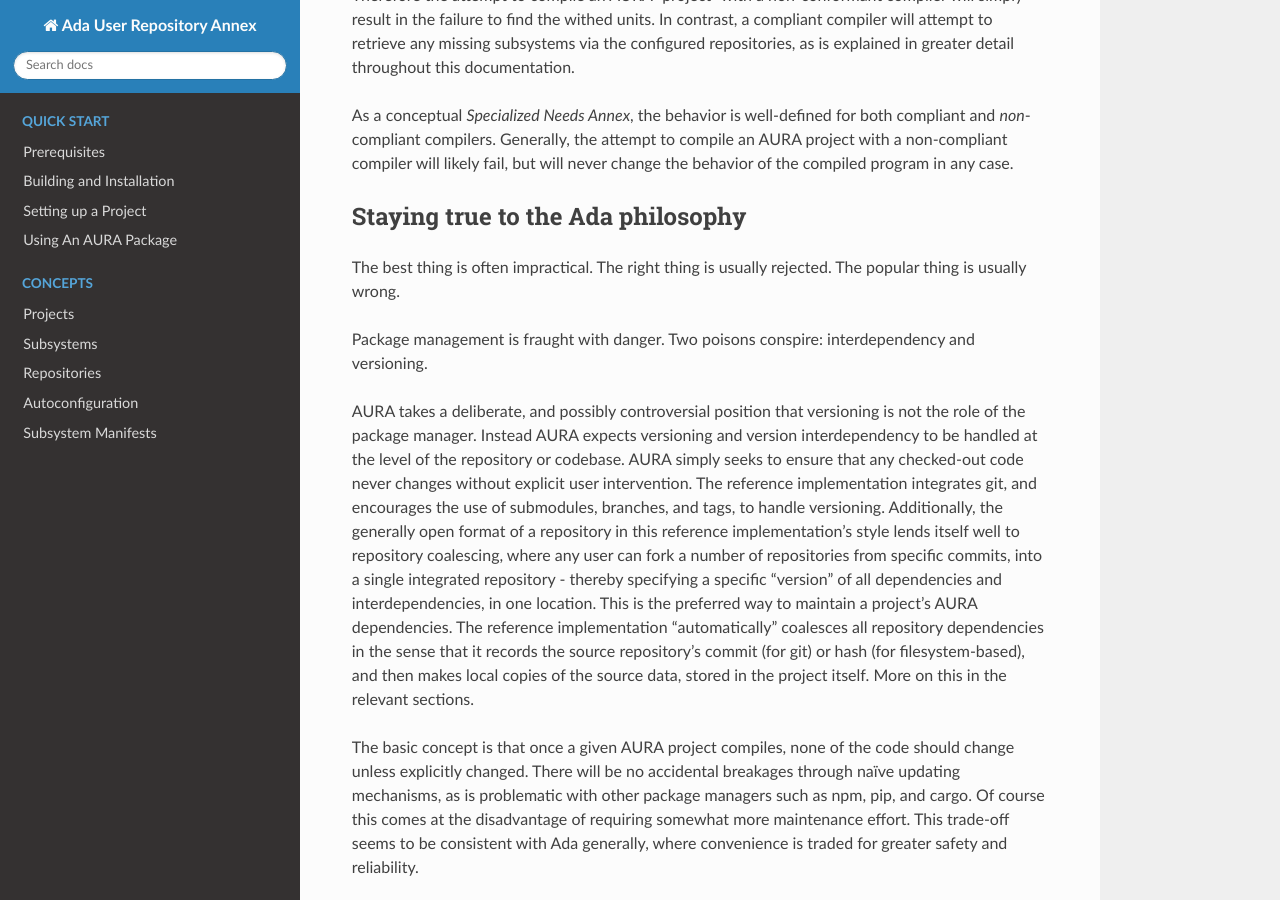
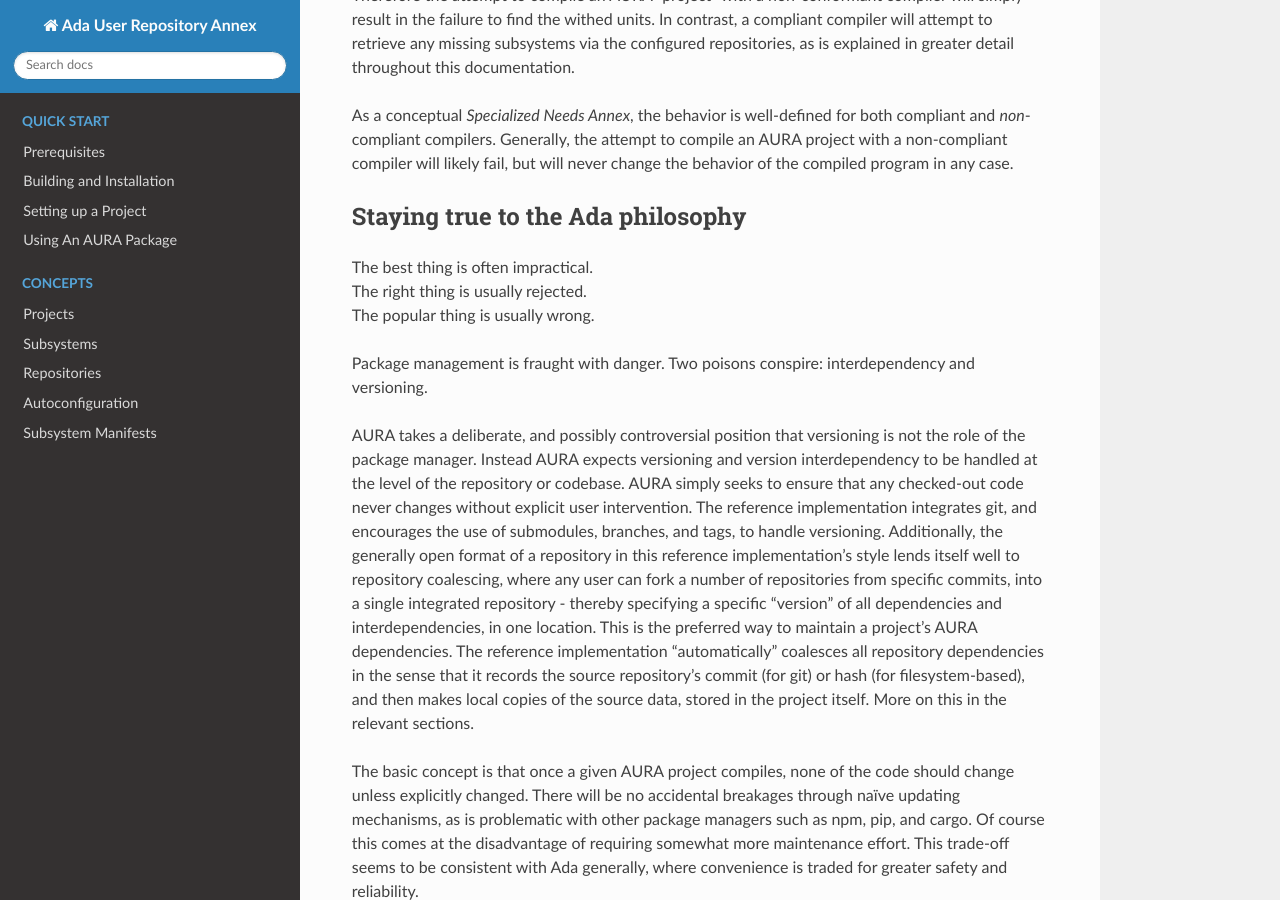
Before and after one commit to annexi-strayline/AURA-docs, a Sphinx documentation site: the page built from source/index.rst, in a window 1280 px wide and 900 px high, scrolled down 2009 px. Built offline with Sphinx 7.4.7 and the Read the Docs theme 2.0.0, drawn with Linux system fonts in a browser that asks for light colours.

Commit message:
Checkpoint

```diff
--- a/source/concepts/projects.rst
+++ b/source/concepts/projects.rst
@@ -3,15 +3,15 @@
 
 An AURA *project* is, specifically, any distinct Ada *program library* [#armdef_library]_ that contains an AURA subsystem (the package AURA and its children). This includes contexts where the implementation automatically generates one.
 
-In laymen's terms, a project is the codebase of a program excluding the :doc:`repository <repositories>`-sourced AURA subsystems, but including the AURA root packages. Recall that a *program* in the Ada sense can be more than one executable (*partition*)[#armdef_program]_. Similarly, an AURA project can produce multiple partitions from a single codebase.
+In laymen's terms, a project is the codebase of a program excluding the :doc:`repository <repositories>`-sourced AURA subsystems, but including the AURA root packages. Recall that a *program* in the Ada sense can be more than one executable (*partition*) [#armdef_program]_. Similarly, an AURA project can produce multiple partitions from a single codebase.
 
 Reference Implementation
 ------------------------
 
-For the AS reference implementation, a *project* is further defined as any directory on the file system that either contains the AURA subsystem packages, or is the *current directory* when the AURA CLI tool is run.
+For reference implementation, a *project* is further defined as any directory on the file system that either contains the AURA subsystem packages, or is the *current directory* when the AURA CLI tool is run.
 
 The AURA CLI will auto-generate the basic AURA subsystem packages in the *current directory* if they are not found.
 
 .. [#armdef_library] The `Ada Reference Manual <http://www.ada-auth.org/standards/rm12_w_tc1/html/RM-10.html>`_ defines a *program library* as follows: "An implementation may support a concept of a program library (or simply, a “library”), which contains library_items and their subunits. Library units may be organized into a hierarchy of children, grandchildren, and so on."
 
-.. [#armdef_program]
+.. [#armdef_program] The `Ada Reference Manual <http://www.ada-auth.org/standards/rm12_w_tc1/html/RM-10.html>`_ defines a *program* as follows: "A *program* is a set of *partitions*, each of which may execute in a separate address space, possibly on a separate computer. "
--- a/source/concepts/subsystems.rst
+++ b/source/concepts/subsystems.rst
@@ -1,7 +1,7 @@
 Subsystems
 ==========
 
-The Ada Reference Manual defines a *subsystem* as a *root* library unit together with all of its children. [#f1]_ A root library unit is essentially a library unit declared without a prefixed name (more specifically, a first child of package Standard). [#f2]_
+The Ada Reference Manual defines a *subsystem* as a *root* library unit together with all of its children [#f1]_. A root library unit is essentially a library unit declared without a prefixed name (more specifically, a first child of package Standard) [#f2]_.
 
 Ada was originally designed as a language for *programming in the large*, which is more than just being designed for the construction of very large programs, but also for the construction of large programs by a large number of people across concurrent teams (this happens to be an excellent property for open-source projects). Ada's powerful package paradigm is the foundational mechanism for enabling programming in the large.
 
--- a/source/index.rst
+++ b/source/index.rst
@@ -90,9 +90,9 @@
 Staying true to the Ada philosophy
 ----------------------------------
 
-The best thing is often impractical.
-The right thing is usually rejected.
-The popular thing is usually wrong.
+| The best thing is often impractical.
+| The right thing is usually rejected.
+| The popular thing is usually wrong.
 
 Package management is fraught with danger. Two poisons conspire: interdependency and versioning.
 
```
Also changed, not shown: source/concepts/manifests.rst (+29 -11 lines), source/concepts/repositories.rst (+18 -12 lines).
